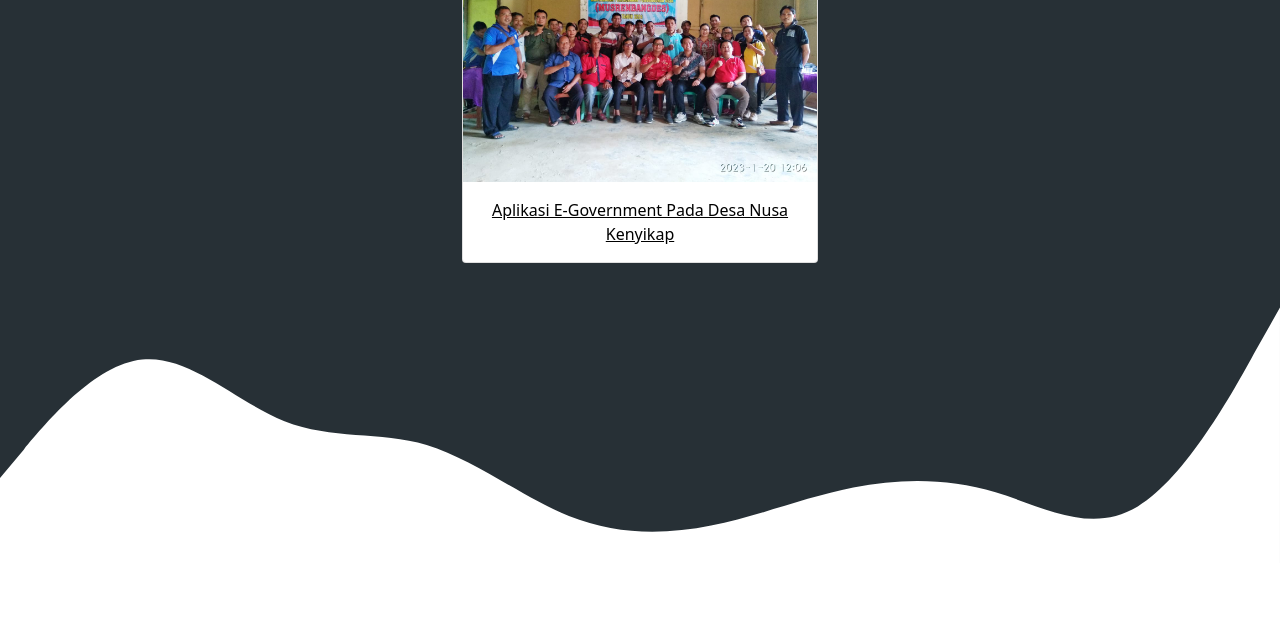
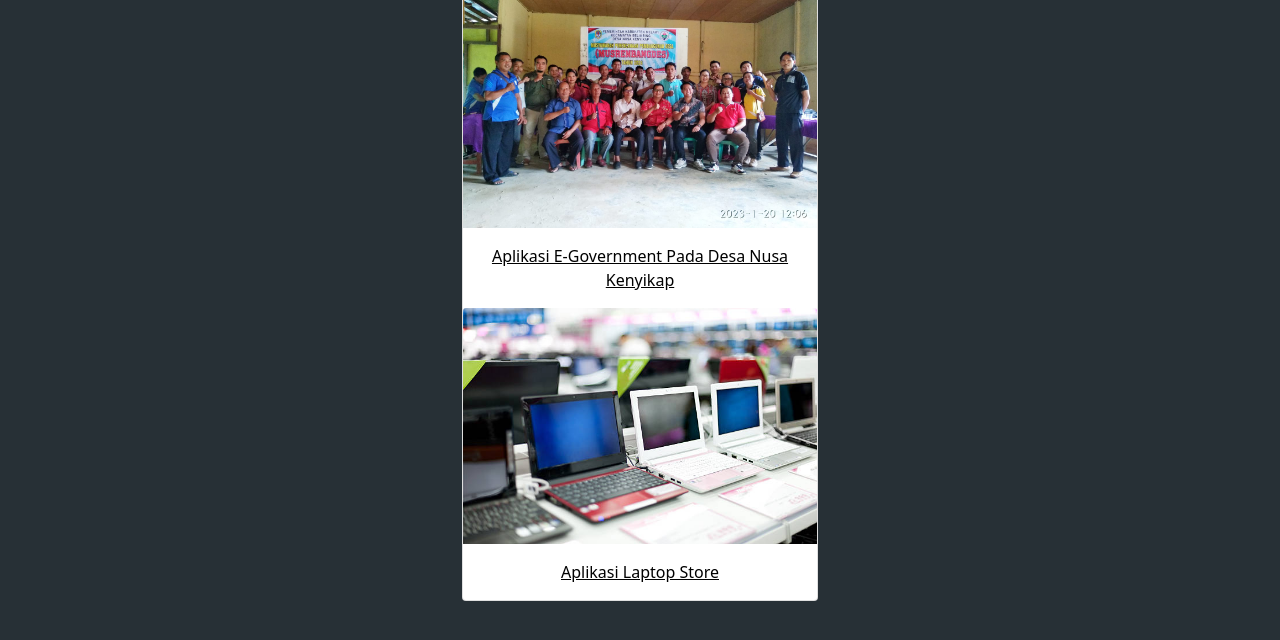
Before and after one commit to maivinus/maivinus.github.io, a plain HTML site: page index.html in a window 1280 px wide. Shown: the part 1937-2577 px from the top of the page. Drawn offline with nearby package versions, Linux system fonts and the light colour scheme.

Commit message:
ubah code

```diff
--- a/index.html
+++ b/index.html
@@ -46,6 +46,7 @@
       <img src="img/mypicture.jpg" alt="Maivinus Jani" width="200" class="rounded-circle img-thumbnail" />
       <h1 class="display-4">Maivinus Jani</h1>
       <p class="lead">Fresh Graduated | Freelancer</p>
+      <p class="lead">Alamat: Jl. Karya, Kompleks Karya Indah 1, No.B21</p>
       <svg xmlns="http://www.w3.org/2000/svg" viewBox="0 0 1440 320">
         <path
           fill="#273036"
@@ -101,6 +102,10 @@
               <div class="card-body">
                 <p class="card-text text-center"><a href="https://dsnusakenyikap.000webhostapp.com/">Aplikasi E-Government Pada Desa Nusa Kenyikap</a></p>
               </div>
+              <img src="img/foto6.jpg" class="card-img-top" alt="projects 2" />
+              <div class="card-body">
+                <p class="card-text text-center"><a href="https://maivinus.github.io/laptopstore/">Aplikasi Laptop Store</a></p>
+              </div>
             </div>
           </div>
         </div>
```
Also changed, not shown: img/foto6.jpg (added), 1 other file.
